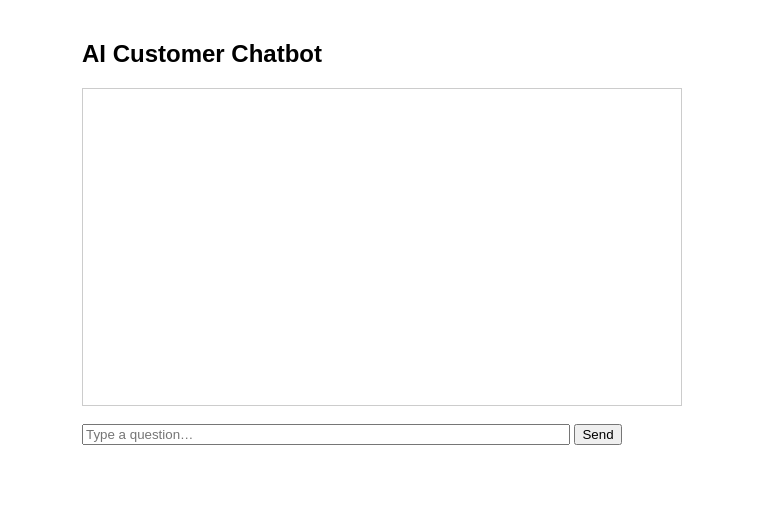
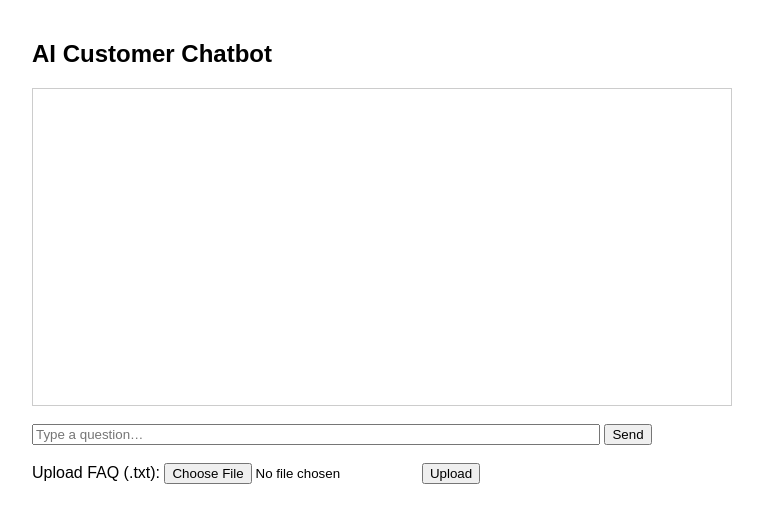
Before and after one commit to highred/ai-customer-chatbot, a Flask app: page / in a window 1280 px wide. Shown: the top 523 px of the page, without its empty margins (258-1021 px from the left). Run offline with Flask 3, Linux system fonts and the light colour scheme.

Commit message:
Add FAQ upload UI

```diff
--- a/static/chat.js
+++ b/static/chat.js
@@ -1,10 +1,18 @@
-const chat  = document.getElementById("chat");
-const input = document.getElementById("msg");
+// --- helpers -------------------------------------------------------
+function append(who,text){
+  const chat = document.getElementById("chat");
+  chat.innerHTML += `<p><b>${who}:</b> ${text}</p>`;
+  chat.scrollTop = chat.scrollHeight;
+}
+
+// --- send message --------------------------------------------------
 document.getElementById("send").onclick = async () => {
+  const input = document.getElementById("msg");
   const q = input.value.trim();
   if(!q) return;
   append("You", q);
   input.value = "";
+
   const r = await fetch("/chat", {
     method:"POST",
     headers:{"Content-Type":"application/json"},
@@ -13,7 +21,18 @@ document.getElementById("send").onclick = async () => {
   const data = await r.json();
   append("Bot", data.answer || data.error);
 };
-function append(who,text){
-  chat.innerHTML += `<p><b>${who}:</b> ${text}</p>`;
-  chat.scrollTop = chat.scrollHeight;
-}
+
+// --- FAQ upload ----------------------------------------------------
+document.getElementById("faqForm").onsubmit = async e => {
+  e.preventDefault();
+  const fileField = document.getElementById("faqFile");
+  if (!fileField.files.length){
+    alert("Choose a file first"); return;
+  }
+  const formData = new FormData();
+  formData.append("file", fileField.files[0]);
+
+  const res = await fetch("/upload", {method:"POST", body:formData});
+  const status = document.getElementById("uploadStatus");
+  status.textContent = res.ok ? await res.text() : "Upload failed";
+};
--- a/templates/index.html
+++ b/templates/index.html
@@ -2,19 +2,31 @@
 <html lang="en">
 <head>
   <meta charset="utf-8">
-  <title>Chatbot Demo</title>
+  <title>AI Customer Chatbot</title>
   <style>
-    body{font-family:sans-serif;max-width:600px;margin:40px auto}
+    body{font-family:sans-serif;max-width:700px;margin:40px auto}
     #chat{border:1px solid #ccc;height:300px;overflow:auto;padding:8px}
     #msg{width:80%}
   </style>
 </head>
 <body>
 <h2>AI Customer Chatbot</h2>
+
+<!-- Chat window -->
 <div id="chat"></div><br>
 <input id="msg" placeholder="Type a question…" />
 <button id="send">Send</button>
 
+<!-- FAQ upload -->
+<br><br>
+<form id="faqForm">
+  <label>Upload FAQ (.txt):
+    <input type="file" id="faqFile" accept=".txt">
+  </label>
+  <button type="submit">Upload</button>
+</form>
+<p id="uploadStatus"></p>
+
 <script src="{{ url_for('static', filename='chat.js') }}"></script>
 </body>
 </html>
```
